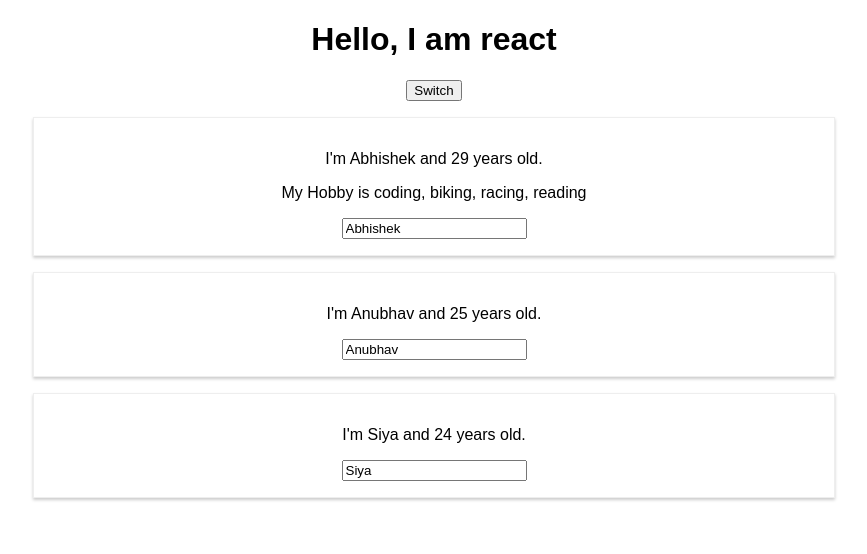
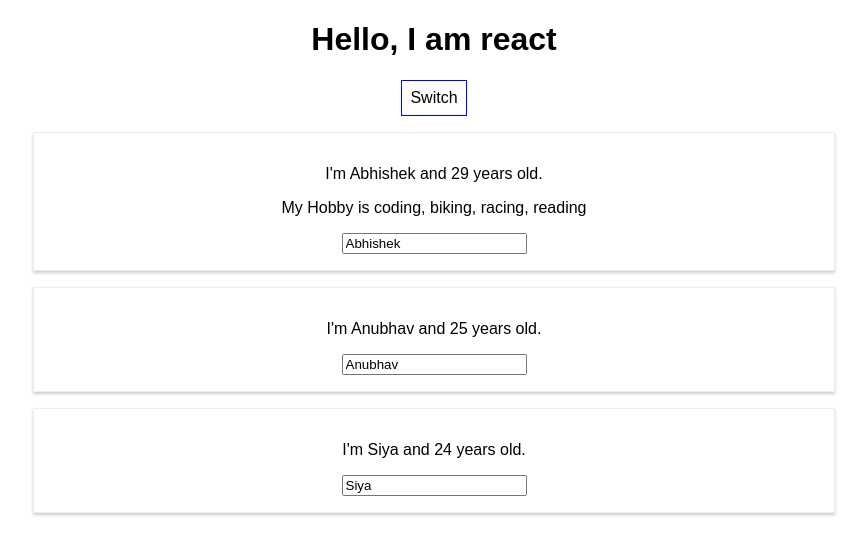
Before and after one commit to inabhishekshukla/ReactJSUdemy, a React (Create React App) app in the folder react-complete-guide/: page / in a window 1280 px wide. Shown: the top 554 px of the page, without its empty margins (206-1073 px from the left). Built offline with nearby package versions, Linux system fonts and the light colour scheme.

Commit message:
working with inline style

```diff
--- a/react-complete-guide/src/App.js
+++ b/react-complete-guide/src/App.js
@@ -97,10 +97,21 @@
   }
 
   render() {
+
+    const style = {
+      backgroundColor: 'white',
+      font: 'inherit',
+      border: '1px solid blue',
+      cursor: 'pointer',
+      padding: '8px'
+    }
+
     return (
       <div className="App">
         <h1>Hello, I am react</h1>
-        <button onClick={this.switchHandler.bind(this, 'Shiva', 30)}>Switch</button>
+        <button
+          style={style}
+          onClick={this.switchHandler.bind(this, 'Shiva', 30)}>Switch</button>
         <Person
           name={this.state.persons[0].name}
           age={this.state.persons[0].age}>
```
